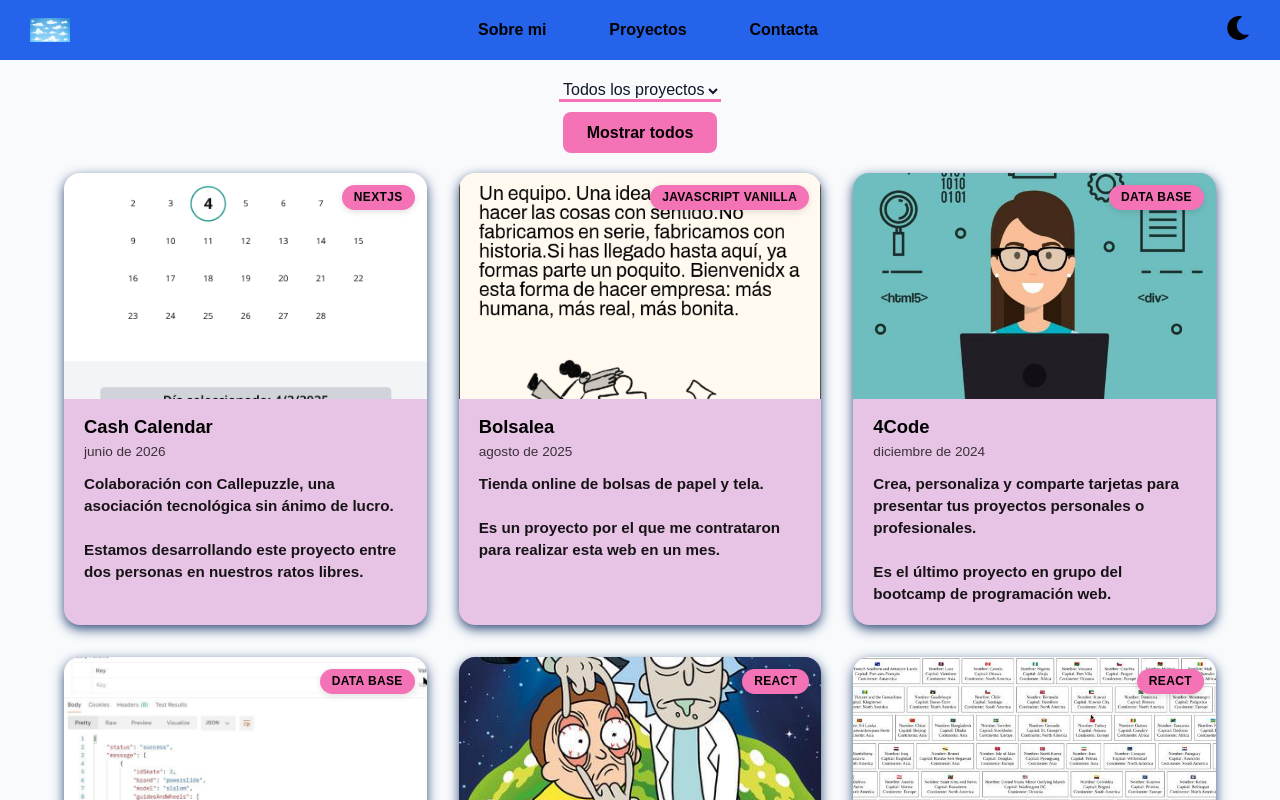
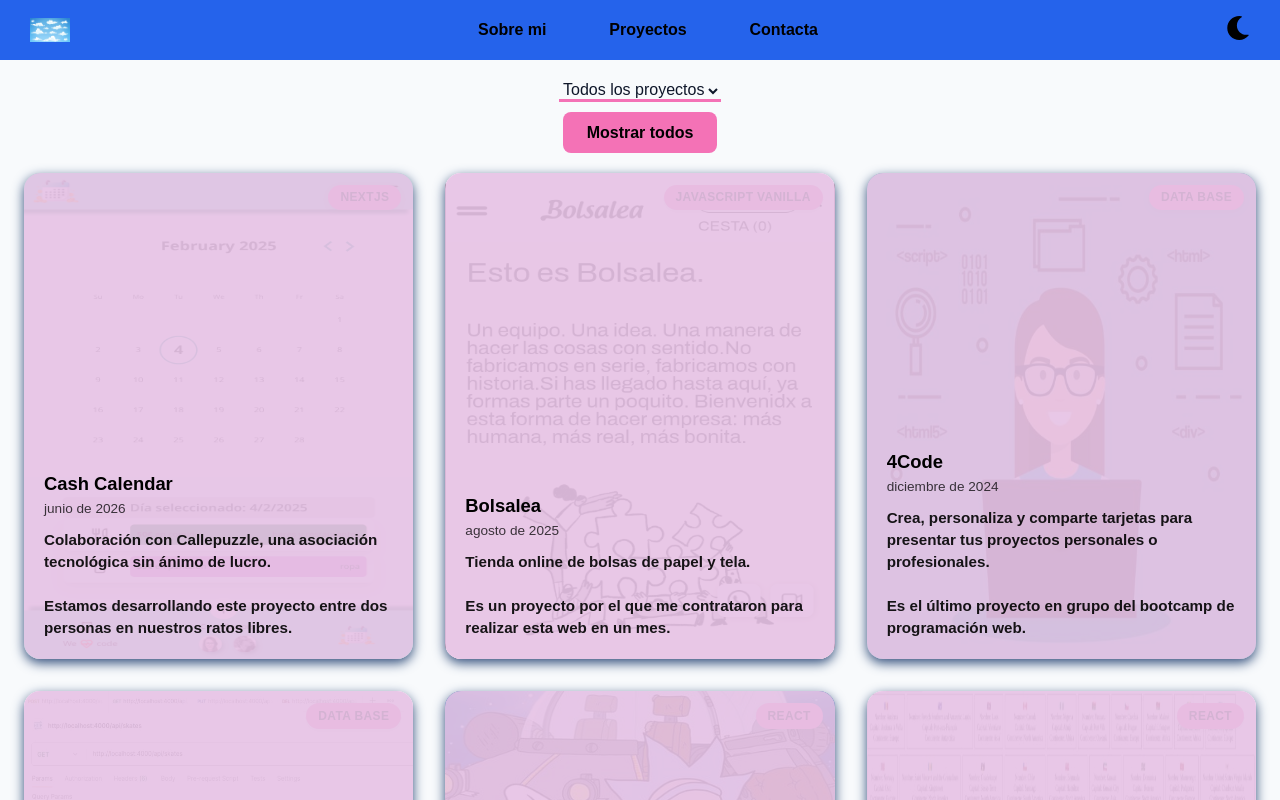
Before and after one commit to Nuria8890/portfolio, a React (Vite) app: page /projects in a window 1280 px wide. Shown: the top 800 px of the page. Built offline with nearby package versions, Linux system fonts and the light colour scheme; a web font is replaced by a local one.

Commit message:
hover over the projects cards on desktop, and adjust card sizes

```diff
--- a/src/styles/layout/projects/Projects_list.scss
+++ b/src/styles/layout/projects/Projects_list.scss
@@ -18,6 +18,7 @@
 
   @media (min-width: 1024px) {
     grid-template-columns: repeat(3, 1fr);
+    max-width: 1450px;
   }
 }
 
@@ -39,7 +40,7 @@
   &__media {
     position: relative;
     width: 100%;
-    aspect-ratio: 16 / 10;
+    aspect-ratio: 13 / 10;
     overflow: hidden;
     background-color: rgba(0, 0, 0, 0.05);
   }
@@ -109,6 +110,37 @@
       transform: scale(1.05);
     }
   }
+
+  @media (min-width: 1024px) {
+    position: relative;
+    max-width: 400px;
+
+    &__media {
+      aspect-ratio: 4 / 5;
+    }
+
+    &__image {
+      object-fit: fill;
+    }
+
+    &__content {
+      position: absolute;
+      inset: 0;
+      justify-content: flex-end;
+      opacity: 0;
+      visibility: hidden;
+      transition:
+        opacity 0.3s ease,
+        visibility 0.3s ease;
+      z-index: 2;
+    }
+
+    &:hover .projectCard__content,
+    &:focus-within .projectCard__content {
+      opacity: 1;
+      visibility: visible;
+    }
+  }
 }
 
 // Modo claro
@@ -120,6 +152,10 @@
   &:hover,
   &:focus-within {
     box-shadow: 0 12px 28px rgba(0, 0, 0, 0.15);
+  }
+
+  &__content {
+    background-color: rgba($surface-light, 0.92);
   }
 }
 
@@ -133,4 +169,8 @@
   &:focus-within {
     box-shadow: 0 12px 28px rgba(0, 0, 0, 0.5);
   }
+
+  &__content {
+    background-color: rgba($surface-dark, 0.92);
+  }
 }
```
